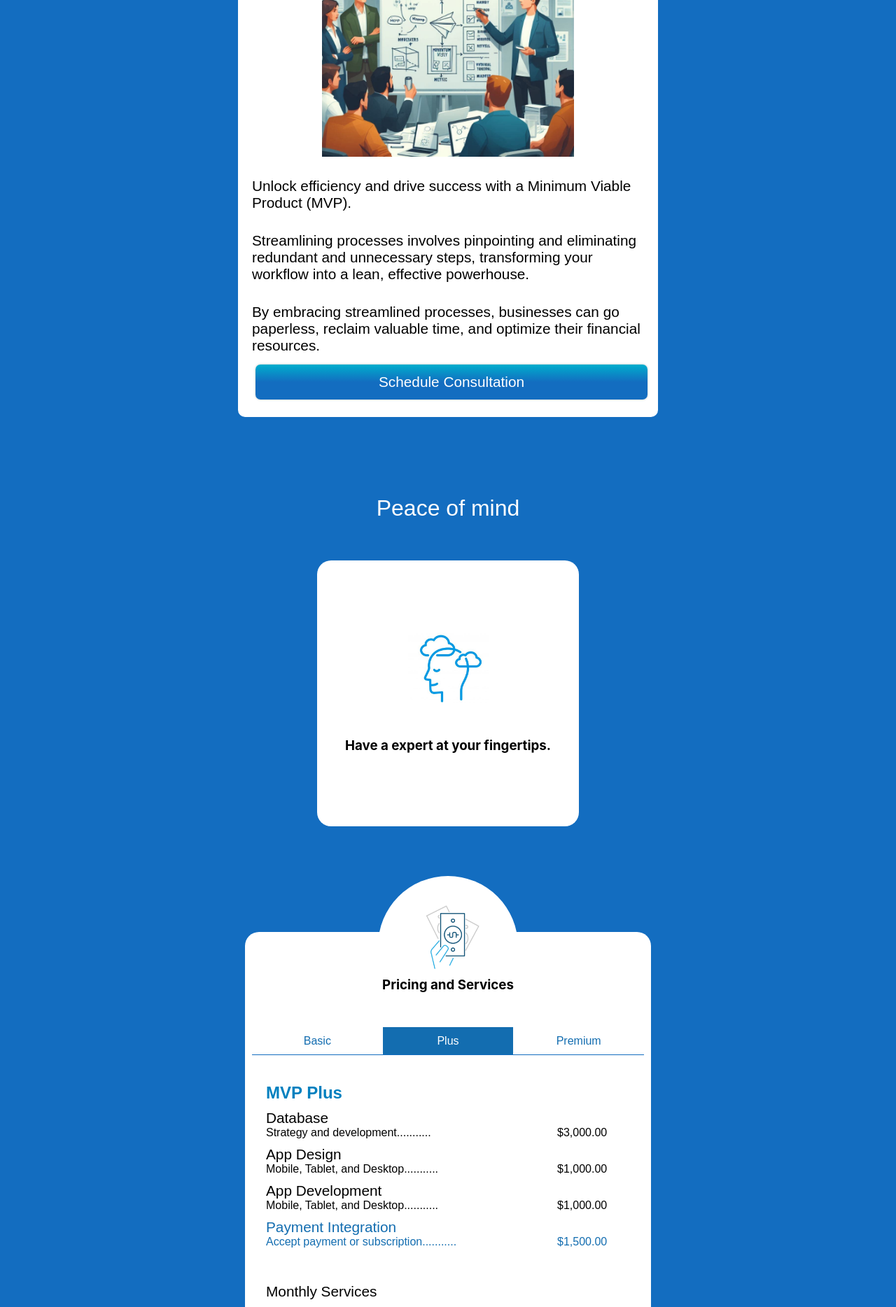
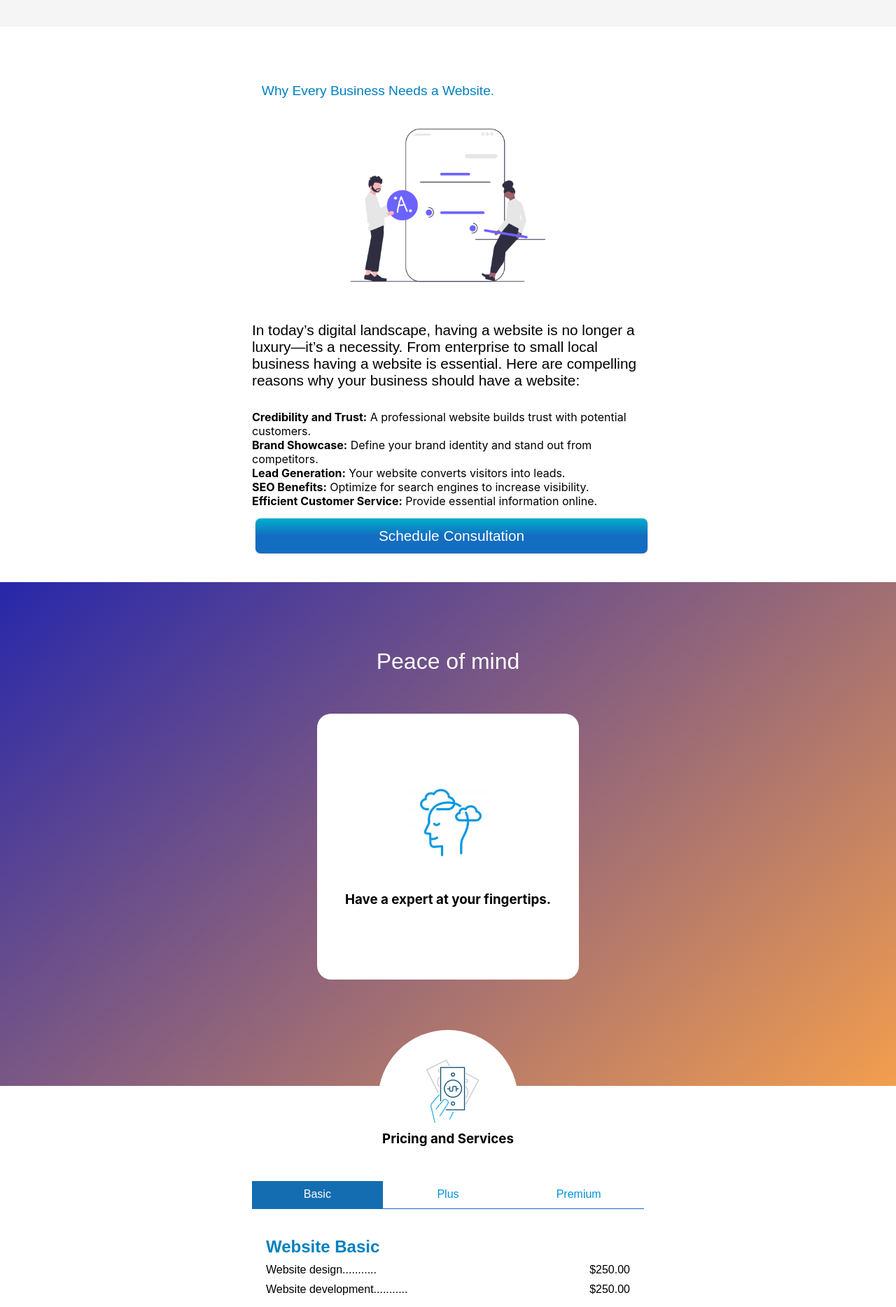
Before and after one commit to louieLouie117/lcDataSolution, a React (Create React App) app in the folder client/: page / in a window 1280 px wide. Shown: the part 880-2748 px from the top of the page at 70% size. Built offline with nearby package versions, Linux system fonts and the light colour scheme.

Commit message:
LandingPageUpdate

```diff
--- a/client/public/index.html
+++ b/client/public/index.html
@@ -24,7 +24,7 @@
       work correctly both with client-side routing and a non-root public URL.
       Learn how to configure a non-root public URL by running `npm run build`.
     -->
-    <title>LC Data Solutions</title>
+    <title>LC Website Solutions</title>
   </head>
   <body>
     <noscript>You need to enable JavaScript to run this app.</noscript>
--- a/client/src/components/LandingPage/HeroBanner.jsx
+++ b/client/src/components/LandingPage/HeroBanner.jsx
@@ -85,7 +85,7 @@ const ContactMeHandler = e =>{
                   <img id="PortfolioImg" src="/img/PortfolioPhoto350.png" alt="" />
                   </div>
                   <footer>
-                  <h2>I enhance <br className='BrakePoint'></br>operational efficiency <br className='BrakePoint'></br>with a dedicated <u>database</u> <br className='BrakePoint'></br>tailored to business-specific needs.<br className='BrakePoint'></br></h2>
+                  <h2>I help bringing businesses online, seamlessly.</h2>
 
 
 
--- a/client/src/components/LandingPage/Services.jsx
+++ b/client/src/components/LandingPage/Services.jsx
@@ -5,56 +5,61 @@ function Services(props) {
 
     <ServicesStyles></ServicesStyles>
     // service tile
-    const [ServiceTile, setServiceTile] = useState('MVP Plus');
+    const [ServiceTile, setServiceTile] = useState('Website Basic');
     // service description
-    const [ServiceDescription, setServiceDescription] = useState('MVP Plus Service: Enhance your app with additional features and scalability. Rigorous testing ensures quality over time.');
+    const [ServiceDescription, setServiceDescription] = useState('Website Plus Service: Enhance your app with additional features and scalability. Rigorous testing ensures quality over time.');
     // service purchase link
     const [purchaseLink, setPurchaseLink] = useState('https://buy.stripe.com/00gaF49Ibdbj0zmeUW');
     // monthly service price
-    const [monthlyServicePrice, setMonthlyServicePrice] = useState('240.00');
+    const [monthlyServicePrice, setMonthlyServicePrice] = useState('60.00');
     // purchase button text
     const [purchaseBTNText, setPurchaseBTNText] = useState('Get Plus');
     // payment integration
-    const [paymentIntegration, setPaymentIntegration] = useState({display: 'grid'});
+    const [paymentIntegration, setPaymentIntegration] = useState({display: 'none'});
+
+    // database integration
+    const [dataBaseIntegration, setDataBaseIntegration] = useState({display: 'none'});
     // total amount
-    const [TotalAmount, setTotalAmount] = useState('$6,740.00');
+    const [TotalAmount, setTotalAmount] = useState('$500.00');
     // analytics integration
     const [analyticsIntegration, setAnalyticsIntegration] = useState({display: 'none'});
     // highlight analytics
-    const [HighlightAnalytics, setHighlightAnalytics] = useState({color: '#136db0'});
+    const [HighlightAnalytics, setHighlightAnalytics] = useState({color: '#0092db'});
 
     // updated button to link to stripe
-    const [basicServiceBTNStyles, setBasicServiceBTNStyles] = useState({backgroundColor: 'white', color: '#136db0'});
-    const [plusServiceBTNStyles, setPlusServiceBTNStyles] = useState({backgroundColor: '#136db0', color: 'white'});
-    const [premiumServiceBTNStyles, setPremiumServiceBTNStyles] = useState({backgroundColor: 'white', color: '#136db0'});
+    const [basicServiceBTNStyles, setBasicServiceBTNStyles] = useState({backgroundColor: '#136db0', color: 'white'});
+    const [plusServiceBTNStyles, setPlusServiceBTNStyles] = useState({backgroundColor: 'white', color: '#0092db'});
+    const [premiumServiceBTNStyles, setPremiumServiceBTNStyles] = useState({backgroundColor: 'white', color: '#0092db'});
     // highlight payment
-    const [HighlightPayment, setHighlightPayment] = useState({color: '#136db0'});
+    const [HighlightPayment, setHighlightPayment] = useState({color: '#0092db'});
 
 // basicServiceHandler
 const basicServiceHandler = () => {
     //service tile
-    setServiceTile('MVP Basic');
+    setServiceTile('Basic Website');
     // service description
-    setServiceDescription('MVP Basic Service: Get a streamlined app that meets your immediate needs. Expect regular updates and cost-effectiveness.');
+    setServiceDescription('Website Basic Service: Get a streamlined website that meets your immediate needs. Expect regular updates and cost-effectiveness.');
     setBasicServiceBTNStyles({backgroundColor: '#136db0', color: 'white'});
     setPlusServiceBTNStyles({backgroundColor: 'white', color: '#136db0'});
     setPremiumServiceBTNStyles({backgroundColor: 'white', color: '#136db0'});
     setPurchaseLink('https://buy.stripe.com/fZe6oO3jNdbj0zm149');
     // set monthly service price
-    setMonthlyServicePrice('120.00');
+    setMonthlyServicePrice('60.00');
     // set purchase button text
     setPurchaseBTNText('Get Basic');
     // payment integration
     setPaymentIntegration({display: 'none'});
     // total amount
-    setTotalAmount('$5,120.00');
+    setTotalAmount('$500.00');
     // analytics integration
     setAnalyticsIntegration({display: 'none'});
+    // database integration
+    setDataBaseIntegration({display: 'none'});
 }
 // plusServiceHandler
 const plusServiceHandler = () => {
     //service tile
-    setServiceTile('MVP Plus');
+    setServiceTile('Website Plus');
     // service description
     setServiceDescription('MVP Plus Service: Enhance your app with additional features and scalability. Rigorous testing ensures quality over time.');
     setPlusServiceBTNStyles({backgroundColor: '#136db0', color: 'white'});
@@ -62,22 +67,27 @@ const plusServiceHandler = () => {
     setPremiumServiceBTNStyles({backgroundColor: 'white', color: '#136db0'});
     setPurchaseLink('https://buy.stripe.com/4gw00qaMfgnvbe028e');
     // set monthly service price
-    setMonthlyServicePrice('240.00');
+    setMonthlyServicePrice('260.00');
     // set purchase button text
     setPurchaseBTNText('Get Plus');
     // payment integration
-    setPaymentIntegration({display: 'grid'});
     // total amount
-    setTotalAmount('$6,740.00');
+    setTotalAmount('$1,760.00');
     // analytics integration
-    setAnalyticsIntegration({display: 'none'});
+    setAnalyticsIntegration({display: 'grid'});
+    setHighlightAnalytics({color: '#0092db'});
     // highlight payment
     setHighlightPayment({color: '#0092db'});
+    // accept online payments
+    setPaymentIntegration({display: 'none'});
+
+    // database integration
+    setDataBaseIntegration({display: 'none'});
 }
 // premiumServiceHandler
 const premiumServiceHandler = () => {
     //service tile
-    setServiceTile('MVP Premium');
+    setServiceTile('Website Premium');
     // service description
     setServiceDescription('MVP Premium Service: Transform your app into a robust application. High availability and reliability are our focus.');
     setPremiumServiceBTNStyles( {backgroundColor: '#136db0', color: 'white'});
@@ -86,19 +96,25 @@ const premiumServiceHandler = () => {
 
     setPurchaseLink('https://buy.stripe.com/aEUbJ85rVfjrbe0fZ5');
     // set monthly service price
-    setMonthlyServicePrice('560.00');
+    setMonthlyServicePrice('280.00');
     // set purchase button text
     setPurchaseBTNText('Get Premium');
     // payment integration
     setPaymentIntegration({display: 'grid'});
     // total amount
-    setTotalAmount('$8,560.00');
+    setTotalAmount('$8,280.00');
     // analytics integration
     setAnalyticsIntegration({display: 'grid'});
     // highlight payment
-    setHighlightPayment({color: 'black'});
+    setHighlightPayment({color: '#0092db'});
     // highlight analytics
-    setHighlightAnalytics({color: '#0092db'});
+    setHighlightAnalytics({color: 'black'});
+    // database integration
+    setDataBaseIntegration({display: 'grid'});
+    // payment integration
+    setPaymentIntegration({display: 'grid'});
+
+
 
 }
 
@@ -118,21 +134,26 @@ const premiumServiceHandler = () => {
                     <ul className='ServicesCard'>
 
                         <li>
-                            <h2>MVP Application</h2>
+                            <h2>Why Every Business Needs a Website.</h2>
                             <div className='ServiceCardInfo'>
-                            <img src="/img/mvpComic.png" alt="" />
-                            <p>Unlock efficiency and drive success with a Minimum Viable Product (MVP).</p>
+                            <img src="/img/HeroImage.png" alt="" />
                             <p>
-                            Streamlining processes involves pinpointing and eliminating redundant and unnecessary steps, transforming your workflow into a lean, effective powerhouse.
+                            In today’s digital landscape, having a website is no longer a luxury—it’s a necessity. From enterprise to small local business having a website is essential. Here are compelling reasons why your business should have a website:
                             </p>
-                            <p>
-                            By embracing streamlined processes, businesses can go paperless, reclaim valuable time, and optimize their financial resources.</p>
+                            <ul>
+        <li><strong>Credibility and Trust:</strong> A professional website builds trust with potential customers.</li>
+        <li><strong>Brand Showcase:</strong> Define your brand identity and stand out from competitors.</li>
+        <li><strong>Lead Generation:</strong> Your website converts visitors into leads.</li>
+        <li><strong>SEO Benefits:</strong> Optimize for search engines to increase visibility.</li>
+        <li><strong>Efficient Customer Service:</strong> Provide essential information online.</li>
+    </ul>
                             </div>
                             <footer>
-                            <a href="https://calendly.com/cardona-luis/15min">
+                            <a href="https://calendly.com/d/cpbm-dt4-gh7/15min">
                             <button className='MainBTN'>Schedule Consultation</button>
                             </a>
                             </footer>
+
 
                         </li>
                     </ul>
@@ -185,44 +206,38 @@ const premiumServiceHandler = () => {
                             </header>
                             <main className='AppPricing-Container'>
                             <section>
-                                <h3>Database</h3>
                                 <ul className='pricing-container'>
-                                    <li>Strategy and development...........</li>
-                                    <li>$3,000.00</li>
-
+                                    <li>Website design...........</li>
+                                    <li>$250.00</li>
                                 </ul>
                                 </section>
                                 <section>
-                                <h3>App Design</h3>
                                 <ul className='pricing-container'>
-                                    <li>Mobile, Tablet, and Desktop...........</li>
-                                    <li>$1,000.00</li>
+                                    <li>Website development...........</li>
+                                    <li>$250.00</li>
 
                                 </ul>
                                 </section>
 
-                                <section>
-                                <h3>App Development</h3>
+                                <section style={analyticsIntegration}>
                                 <ul className='pricing-container'>
-                                <li>Mobile, Tablet, and Desktop...........</li>
-                                    <li>$1,000.00</li>
+                                <li style={HighlightAnalytics}>Start marketing online............</li>
+                                    <li style={HighlightAnalytics}>$1,000.00</li>
                                 </ul>
                                 </section>
 
                                 <section style={paymentIntegration}>
-                                <h3 style={HighlightPayment}>Payment Integration</h3>
                                 <ul className='pricing-container'>
-                                <li style={HighlightPayment}>Accept payment or subscription...........</li>
+                                <li style={HighlightPayment}>Accept online payments...........</li>
                                     <li style={HighlightPayment}>$1,500.00</li>
                                 </ul>
                                 </section>
 
 
-                                <section style={analyticsIntegration}>
-                                <h3 style={HighlightAnalytics}>Analytics Integration</h3>
+                                <section style={dataBaseIntegration}>
                                 <ul className='pricing-container'>
-                                <li style={HighlightAnalytics}>Improve user experience with analytics............</li>
-                                    <li style={HighlightAnalytics}>$1,500.00</li>
+                                <li style={HighlightPayment}>Database integration...........</li>
+                                    <li style={HighlightPayment}>$5,000.00</li>
                                 </ul>
                                 </section>
 
--- a/client/src/modules/ServicesStyles.css
+++ b/client/src/modules/ServicesStyles.css
@@ -1,5 +1,6 @@
 .Services-Container{
     background-color: rgb(19, 109, 192);
+    background-color: white;
     padding-top: 40px;
     padding-bottom: 180px;
 }
@@ -52,7 +53,7 @@
 }
 
 .ServicesCard>li>h2{
-    font: 1.7em sans-serif;
+    font: 1.2em sans-serif;
     color: #0080BF;
     width: 350px;
     text-align: center;
@@ -80,11 +81,11 @@
 
 .PeaceOfMind{
     display: grid;
-    /* background: linear-gradient(rgb(19, 109, 192), rgb(0, 174, 205) 120%); */
     padding-top: 40px;
     padding-bottom: 40px;
     height: 80vh;
     justify-items: center;
+    background: linear-gradient(140deg, #2727aa, #f39e4e);
 }
 
 .PeaceOfMind>h2{
@@ -145,6 +146,10 @@
     display: grid;
     justify-items: flex-start;
     align-items: flex-end;
+}
+
+.pricing-container>li:last-of-type{
+justify-items: flex-end;
 }
 
 .ServicesCard>li>h3{
--- a/client/src/views/LandingPage.jsx
+++ b/client/src/views/LandingPage.jsx
@@ -19,9 +19,10 @@ function LandingPage(props) {
 
       {/* <Goals></Goals> */}
       <div>
+      <WorkExperience></WorkExperience>
+
       <Services></Services>
 
-      <WorkExperience></WorkExperience>
       <ToolsTechnologies></ToolsTechnologies>
 
 
```
Also changed, not shown: client/src/modules/LandingPageStyles.css (+19 -7 lines), client/public/img/HeroImage.png (added), client/public/manifest.json.
